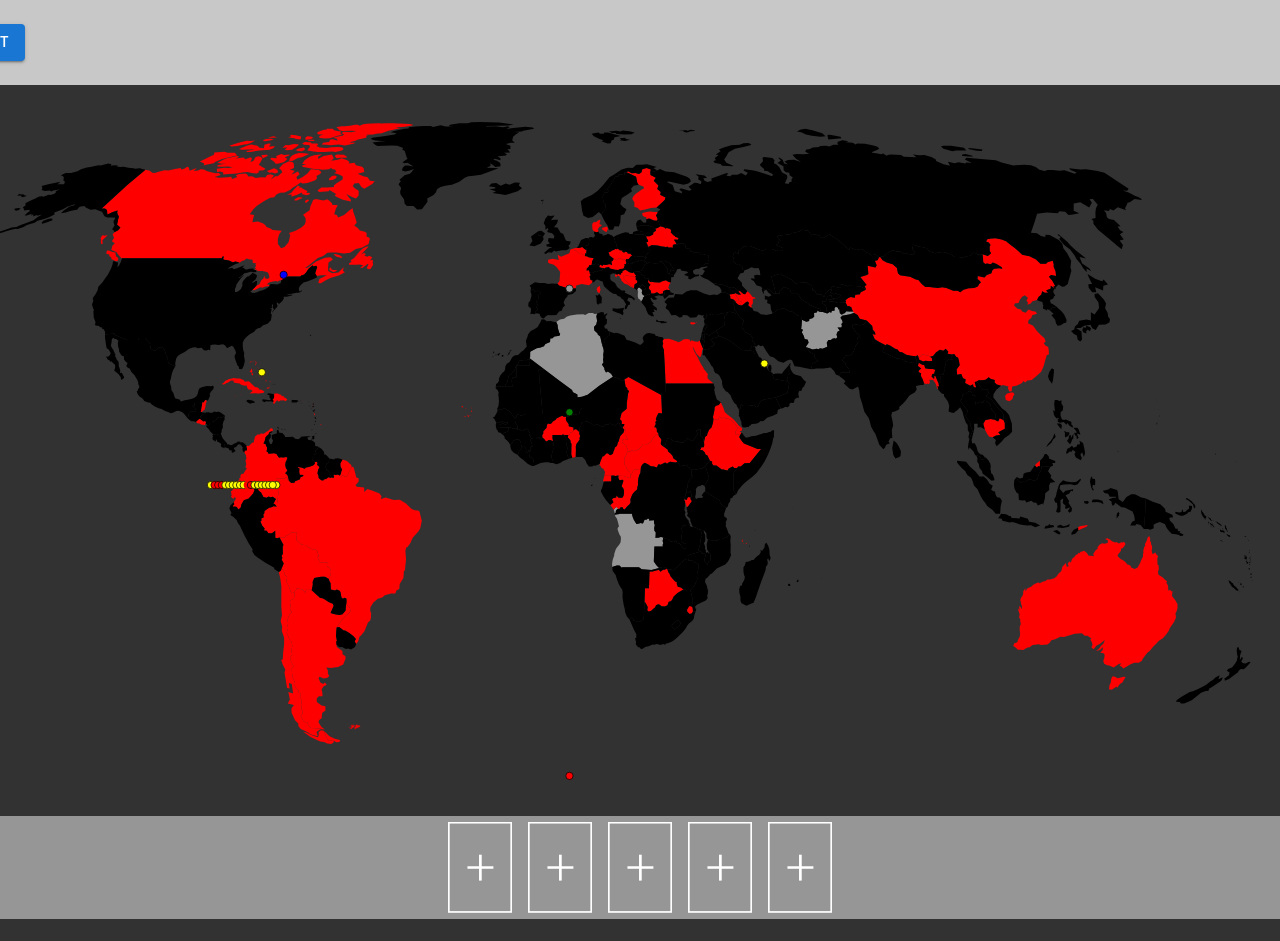
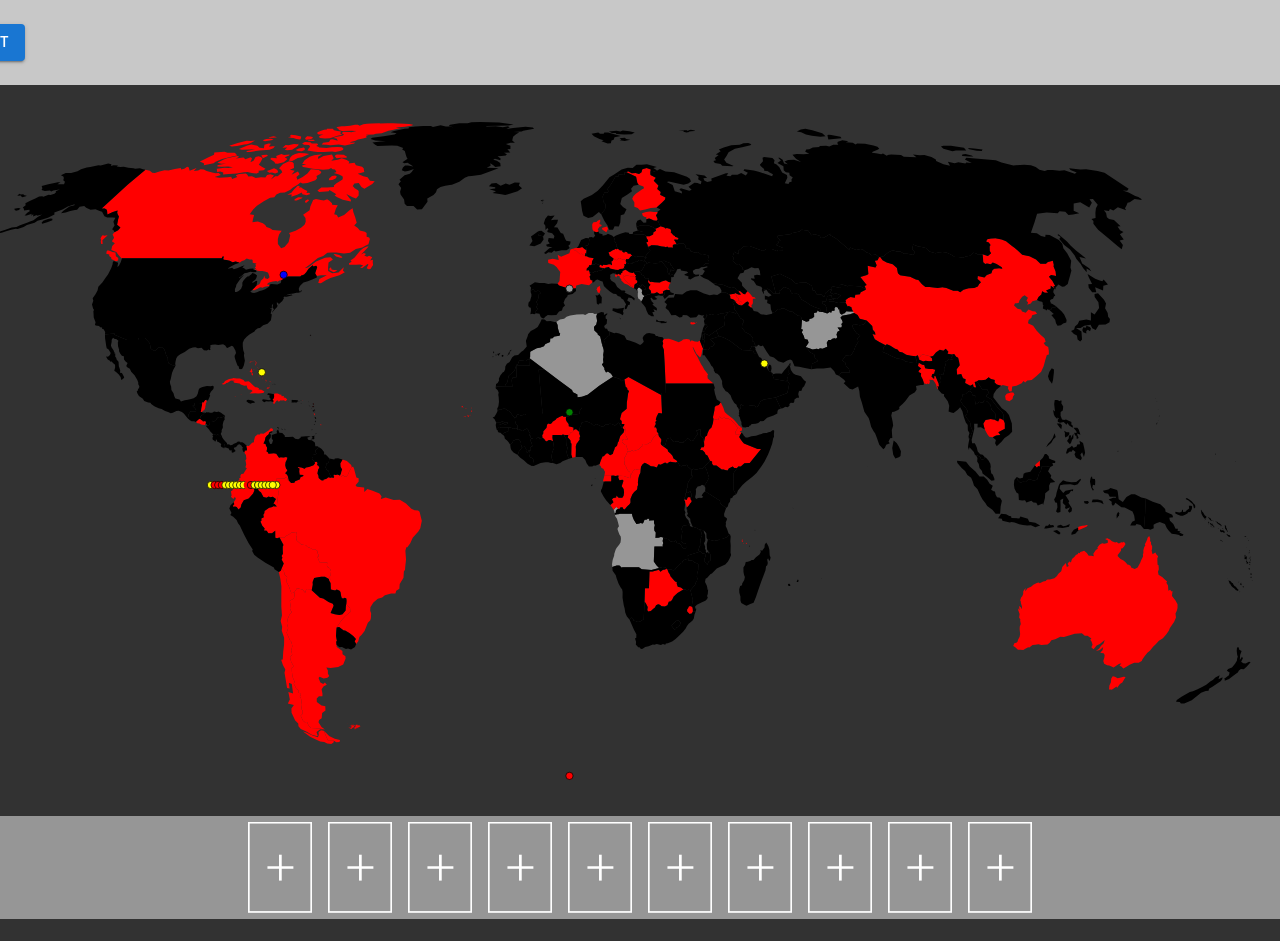
Before and after one commit to ChengCPU/visa-map, a Next.js app: page / in a window 1280 px wide. Shown: the top 941 px of the page. Built offline with nearby package versions, Linux system fonts and the light colour scheme.

Commit message:
added more passport selector buttons

```diff
--- a/components/Selector.js
+++ b/components/Selector.js
@@ -21,7 +21,7 @@ const Selector = ({
 
   useEffect(() => {
     setSelectArray(selectArray = [...selectArray, selectArray[select.selection].passport = select.passport]);
-    setSelectArray(selectArray = [selectArray[0], selectArray[1], selectArray[2], selectArray[3], selectArray[4]])
+    setSelectArray(selectArray = [selectArray[0], selectArray[1], selectArray[2], selectArray[3], selectArray[4], selectArray[5], selectArray[6], selectArray[7], selectArray[8], selectArray[9]])
   }, [select.passport, openDrawer])
 
 return (
@@ -41,6 +41,11 @@ return (
         <SelectorButton setOpenDrawer={setOpenDrawer} selectArray={selectArray} setSelect={setSelect} select={select} num={2} />
         <SelectorButton setOpenDrawer={setOpenDrawer} selectArray={selectArray} setSelect={setSelect} select={select} num={3} />
         <SelectorButton setOpenDrawer={setOpenDrawer} selectArray={selectArray} setSelect={setSelect} select={select} num={4} />
+        <SelectorButton setOpenDrawer={setOpenDrawer} selectArray={selectArray} setSelect={setSelect} select={select} num={5} />
+        <SelectorButton setOpenDrawer={setOpenDrawer} selectArray={selectArray} setSelect={setSelect} select={select} num={6} />
+        <SelectorButton setOpenDrawer={setOpenDrawer} selectArray={selectArray} setSelect={setSelect} select={select} num={7} />
+        <SelectorButton setOpenDrawer={setOpenDrawer} selectArray={selectArray} setSelect={setSelect} select={select} num={8} />
+        <SelectorButton setOpenDrawer={setOpenDrawer} selectArray={selectArray} setSelect={setSelect} select={select} num={9} />
       </div>
   </>
 )
--- a/pages/_logic.js
+++ b/pages/_logic.js
@@ -1,7 +1,8 @@
-export const a = (country, setAssignedColors) => {
+export const a = (country, setAssignedColors, select) => {
     fetch('visaPolicy.json')
         .then((res) => res.json())
         .then((data) => {
+            console.log(select.selection)
         setAssignedColors({
             afghanistanColor: data[country].afghanistan,
             albaniaColor: data[country].albania,
--- a/pages/index.js
+++ b/pages/index.js
@@ -20,6 +20,11 @@ export default function Home() {
     { selection: 2, passport: undefined},
     { selection: 3, passport: undefined},
     { selection: 4, passport: undefined},
+    { selection: 5, passport: undefined},
+    { selection: 6, passport: undefined},
+    { selection: 7, passport: undefined},
+    { selection: 8, passport: undefined},
+    { selection: 9, passport: undefined}
   ])
   const [assignedColors, setAssignedColors] = useState({
     afghanistanColor: 'rgb(150,150,150)',
@@ -41,20 +46,19 @@ export default function Home() {
   useEffect(() => {
     console.log(select)
     console.log(selectArray)
-    console.log(select.selection)
     switch(selectArray[select.selection].passport) {
-      case "afghanistan": a('afghanistan' , setAssignedColors)
+      case "afghanistan": a('afghanistan' , setAssignedColors, select)
       break;
-      case "albania": a('albania' , setAssignedColors)
+      case "albania": a('albania' , setAssignedColors, select)
       break;
-      case "algeria": a('algeria' , setAssignedColors)
+      case "algeria": a('algeria' , setAssignedColors, select)
       break;
-      case "andorra": a('andorra' , setAssignedColors)
+      case "andorra": a('andorra' , setAssignedColors, select)
       break;
-      case "angola": a('angola' , setAssignedColors)
+      case "angola": a('angola' , setAssignedColors, select)
       break;
     }
-  }, [selectArray[0].passport, selectArray[1].passport, selectArray[2].passport, selectArray[3].passport, selectArray[4].passport])
+  }, [selectArray[0].passport, selectArray[1].passport, selectArray[2].passport, selectArray[3].passport, selectArray[4].passport, selectArray[5].passport, selectArray[6].passport, selectArray[7].passport, selectArray[8].passport, selectArray[9].passport])
 
   return (
     <ColorContext.Provider value={value}>
@@ -75,6 +79,11 @@ export default function Home() {
         { selection: 2, passport: undefined},
         { selection: 3, passport: undefined},
         { selection: 4, passport: undefined},
+        { selection: 5, passport: undefined},
+        { selection: 6, passport: undefined},
+        { selection: 7, passport: undefined},
+        { selection: 8, passport: undefined},
+        { selection: 9, passport: undefined}
       ])
       setAssignedColors({
         afghanistanColor: 'rgb(150,150,150)',
```
